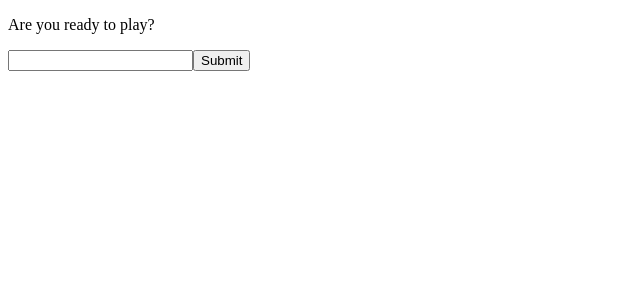
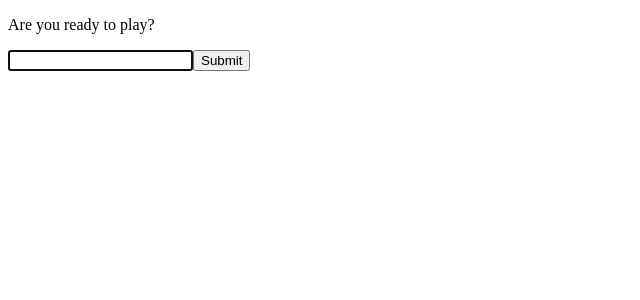
Before and after one commit to beandrake/RudeText, a React (Vite) app: page / in a window 1280 px wide. Shown: the top 300 px of the page, without its empty margins (0-640 px from the left). Built offline with nearby package versions, Linux system fonts and the light colour scheme; a web font is replaced by a local one.

Commit message:
When a Question is answered, focus now shifts to the new Question's input field.

```diff
--- a/src/components/App.jsx
+++ b/src/components/App.jsx
@@ -7,7 +7,9 @@ function App() {
 
 	return (
 		<div>
-			<QuestionSeries />
+			<QuestionSeries
+				questionSeriesName="bobbus"
+			/>
 		</div>
 	);
 }
--- a/src/components/Input.jsx
+++ b/src/components/Input.jsx
@@ -31,6 +31,16 @@ function Input(props) {
 		event.preventDefault();
 	}
 
+	// When input is first rendered, put cursor in it.
+	// Could also do this by just giving input the attribute autoFocus={true}
+	React.useEffect(
+		() => {
+			const myInputField = document.getElementById(props.questionSeriesName + props.id);
+			myInputField.focus();
+		},
+		[] // do on mount
+	)
+
 
 	return (
 		<div>
@@ -40,7 +50,9 @@ function Input(props) {
 					type='text'
 					placeholder=""
 					value={text}
-					disabled = {submitted}
+					disabled={submitted}
+					autoComplete="off"
+					id={props.questionSeriesName + props.id}
 				/>
 				{!submitted &&
 					<button
--- a/src/components/InputReplacer.jsx
+++ b/src/components/InputReplacer.jsx
@@ -97,10 +97,9 @@ function InputReplacer(props) {
 
 	return (
 		<Input
-			//{...props}
+			{...props}
 			changeHandler={changeHandler}
 			submissionHandler={submissionHandler}
-			concludeQuestion={props.concludeQuestion}
 		/>
 	);
 }
--- a/src/components/InputSkipper.jsx
+++ b/src/components/InputSkipper.jsx
@@ -37,9 +37,8 @@ function InputSkipper(props) {
 
 	return (
 		<Input
-			//{...props}
+			{...props}
 			changeHandler={changeHandler}
-			concludeQuestion={props.concludeQuestion}
 		/>
 	);
 }
--- a/src/components/QuestionSeries.jsx
+++ b/src/components/QuestionSeries.jsx
@@ -13,12 +13,14 @@ function QuestionSeries(props) {
 
 	function displayQuestion(questionData) {
 		//console.log(questionData);
-		if (questionData.key > currentQuestion) {
+		if (questionData.id > currentQuestion) {
 			return;
 		}
 
 		return (
 			<Question
+				key={questionData.id}
+				questionSeriesName={props.questionSeriesName}
 				{...questionData}
 				concludeQuestion={concludeQuestion}
 			/>
--- a/src/questions.js
+++ b/src/questions.js
@@ -1,16 +1,16 @@
 let questionList = [
 	{
-		key: 0,
+		id: 0,
 		prompt: "Are you ready to play?",
 	},
 	{
-		key: 1,
+		id: 1,
 		prompt: "Please tell me your name.",
 		inputSkipper: true,
 		percentChange: 10,
 	},
 	{
-		key: 2,
+		id: 2,
 		prompt: "Please tell me your favorite color.",
 		inputReplacer: true,
 		replacementText: "red",
@@ -18,7 +18,7 @@ let questionList = [
 		caseSensitive: true,
 	},
 	{
-		key: 3,
+		id: 3,
 		prompt: "Would you be willing to donate your soul to science?",
 		inputReplacer: true,
 		replacementText: "Yes, of course.",
```
